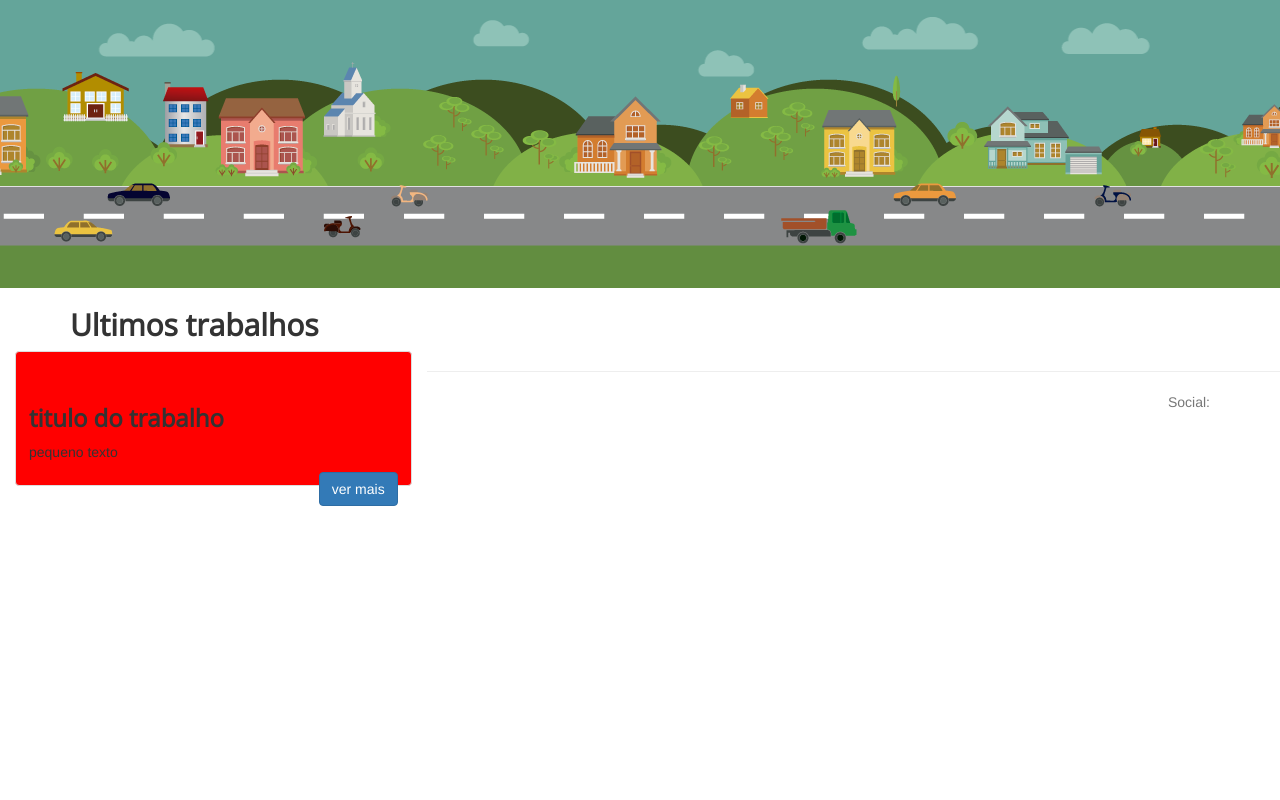
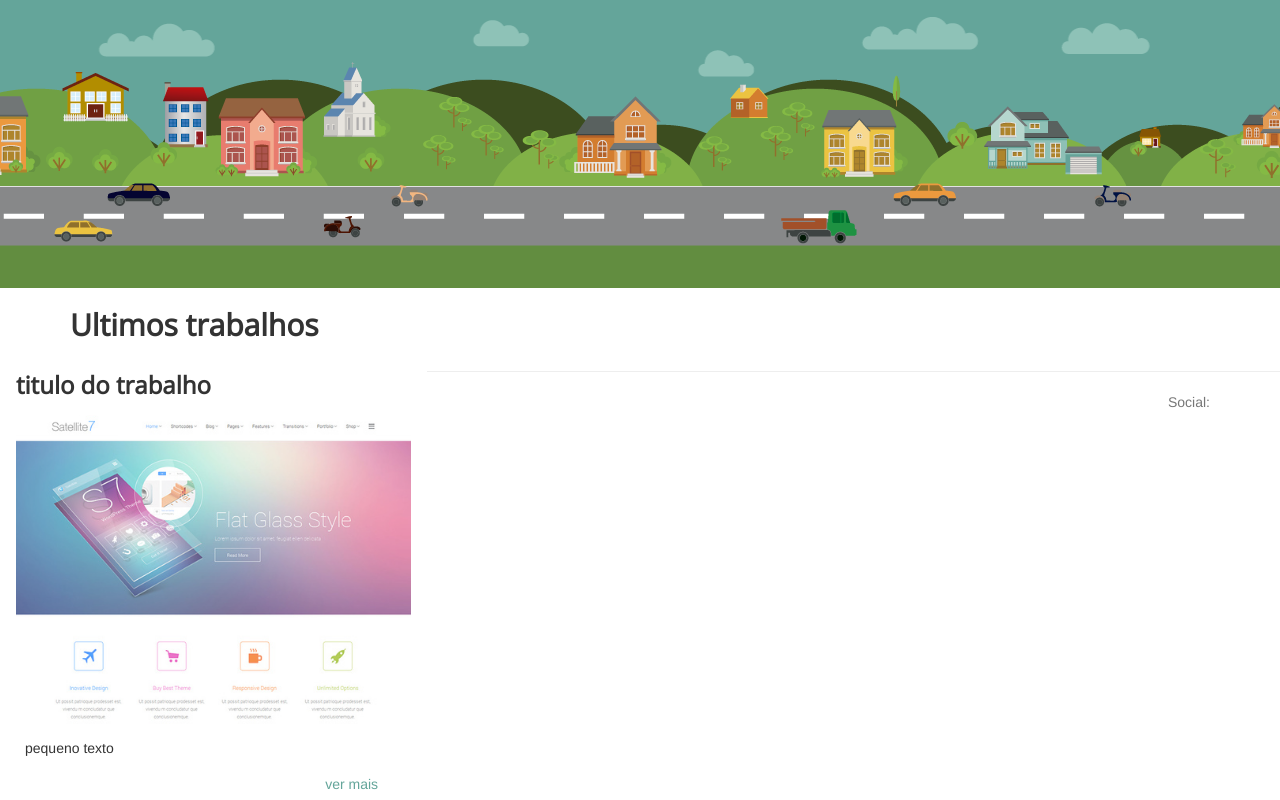
Before and after one commit to lucastavaresdev/Workflow-Front-end-Gulp-SASS-NPM-script-e-Git, a website: page projeto/src/index.html in a window 1280 px wide. Shown: the part 506-1306 px from the top of the page. Before the commit the page ends 1012 px from the top, so only its background shows below. Drawn offline with nearby package versions, Linux system fonts and the light colour scheme.

```diff
--- a/projeto/src/index.html
+++ b/projeto/src/index.html
@@ -55,13 +55,13 @@
 
         <div class="col-xs-12 col-sm-6 col-md-4">
             <div class="thumbnail card-portfolio">
+                <h3 class="card-portfolio__title">titulo do trabalho</h3>
                 <div class="card-portfolio__imagem">
-                    <img src="" alt="">
+                    <img src="img/portfolio/01.jpg" alt="texto alternativo">
                 </div>
                 <div class="caption card-portfolio__caption">
-                    <h3 class="card-portfolio__title">titulo do trabalho</h3>
                     <p class="card-portfolio__text">pequeno texto</p>
-                    <p><a href="#" class="btn btn-primary pull-right" role="button">ver mais</a></p>
+                    <p><a href="#" class="btn btn-primary pull-right card-portfolio__btn" role="button">ver mais</a></p>
                 </div>
             </div>
         </div>
--- a/projeto/src/sass/_partials/_card-portfolio.scss
+++ b/projeto/src/sass/_partials/_card-portfolio.scss
@@ -1,3 +1,36 @@
-.card-portfolio{
-    background: red;
+.card-portfolio {
+    padding: 0;
+    border-radius: 0;
+    border: 1px solid transparent;
+    position: relative;
+    &__imagem {
+        height: 320px;
+        overflow: hidden;
+        img {
+            max-width: 100%;
+            opacity: .7;
+            transition: opacity .3s linear;
+        }
+    }
+    &:hover {
+        img {
+            opacity: 1;
+        }
+        .card-portfolio__btn {
+            background: lighten($main-color,30);
+            color: #fff;
+            &:hover {
+                background: lighten($main-color, 30);
+            }
+        }
+    }
+    &__btn {
+        background: transparent;
+        color: $main-color;
+        display: block;
+        border: none;
+        border-radius: 0;
+        width: 100px;
+        transition: all .3s linear;
+    }
 }
```
Also changed, not shown: projeto/src/css/main.css.
